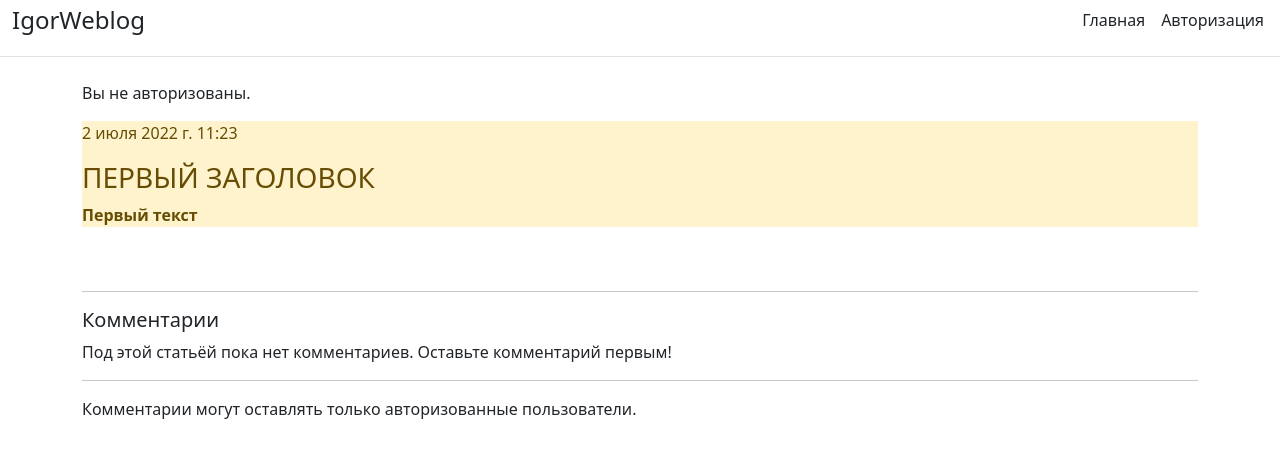
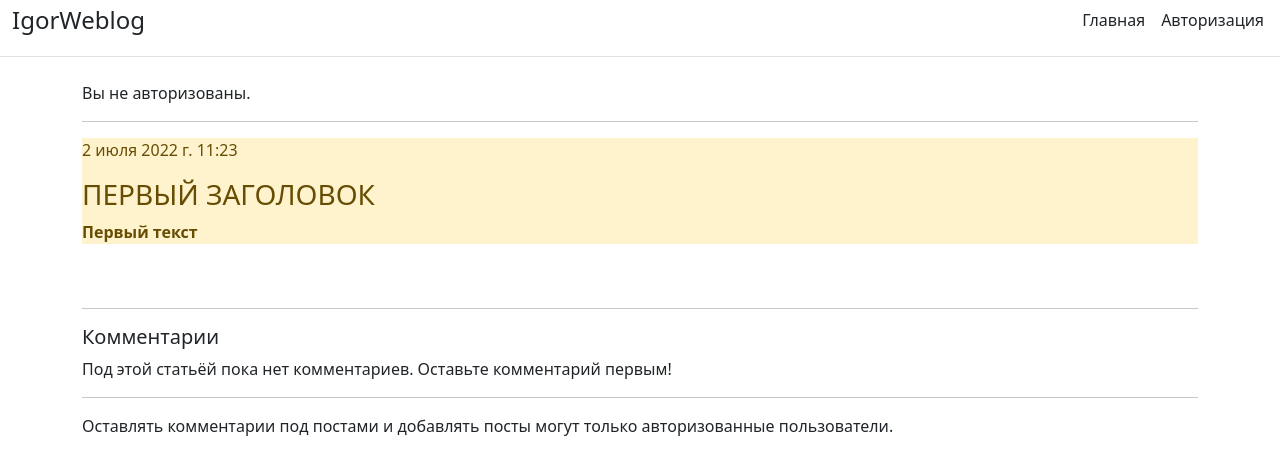
Before and after one commit to IgorGavrik/2022-06-04, a Django app: page /article_detail/2022-07-02-1123390000/ in a window 1280 px wide. Shown: the top 475 px of the page. Run offline with Django 4.2, Linux system fonts and the light colour scheme; data comes from the database, SQL or seed files in the repository; both versions use the stored data as it was after the commit.

Commit message:
Merge remote-tracking branch 'origin/master'
# Conflicts:
#	IgorWeblog/Blog/templates/Blog/base.html
#	IgorWeblog/Blog/templates/Blog/pagination.html

```diff
--- a/IgorWeblog/Blog/templates/Blog/article_detail.html
+++ b/IgorWeblog/Blog/templates/Blog/article_detail.html
@@ -43,7 +43,7 @@
         <span>{{ error }}</span>
     </form>
 {% else %}
-    <p>Комментарии могут оставлять только авторизованные пользователи.</p>
+    <p>Оставлять комментарии под постами и добавлять посты могут только авторизованные пользователи.</p>
 {% endif %}
 {% endif %}
 {% endblock %}
--- a/IgorWeblog/Blog/templates/Blog/base.html
+++ b/IgorWeblog/Blog/templates/Blog/base.html
@@ -30,6 +30,7 @@
 {% else %}
     <p>Вы не авторизованы.</p>
 {% endif %}
+<hr>
     </div>
     <div class="container">
         {% block content %}{% endblock %}
--- a/IgorWeblog/Blog/templates/Blog/index.html
+++ b/IgorWeblog/Blog/templates/Blog/index.html
@@ -5,7 +5,7 @@
 {% endblock %}
 
 {% block content %}
-    <h1>Страница блога</h1>
+    <h1>Статьи</h1>
     {% if tasks %}
         {% for i in tasks %}
             <div class="alert-warning mt-3", class="container">
@@ -18,6 +18,7 @@
     {% else %}
                 <p>У нас нет записей</p>
     {% endif %}
+<br>
 <nav id="pagination" class="col align-self-center" aria-label="Page navigation example">
     <ul class="pagination">
         {% if page_obj.has_previous %}
```
Also changed, not shown: IgorWeblog/db.sqlite3.
